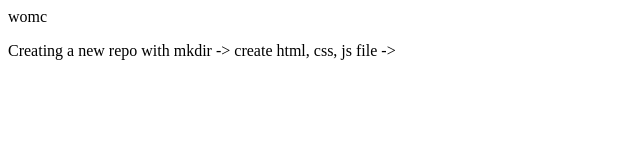
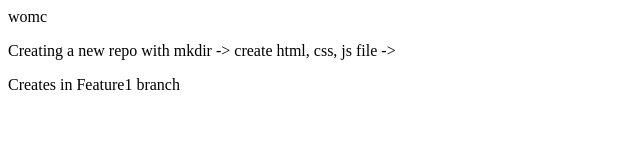
Before and after one commit to shivamch2/localrepo, a plain HTML site: page index.html in a window 1280 px wide. Shown: the whole page, without its empty margins (0-640 px from the left). Drawn offline with Linux system fonts and the light colour scheme.

Commit message:
add new para in HTML file with feature1 branch

```diff
--- a/index.html
+++ b/index.html
@@ -11,5 +11,9 @@
 
     <p>Creating a new repo with mkdir -> create html, css, js file -> </p>
 
+
+    <p>Creates in Feature1 branch</p>
+
+
 </body>
 </html>
```
